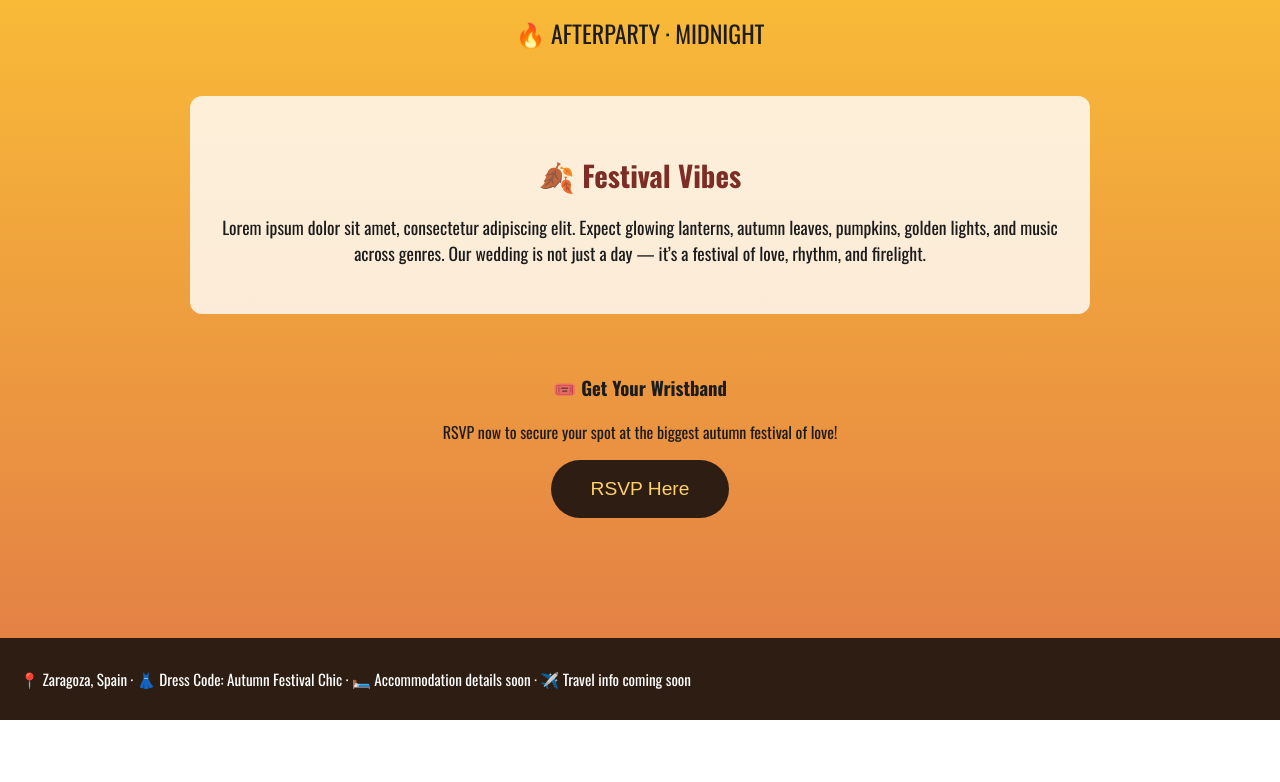
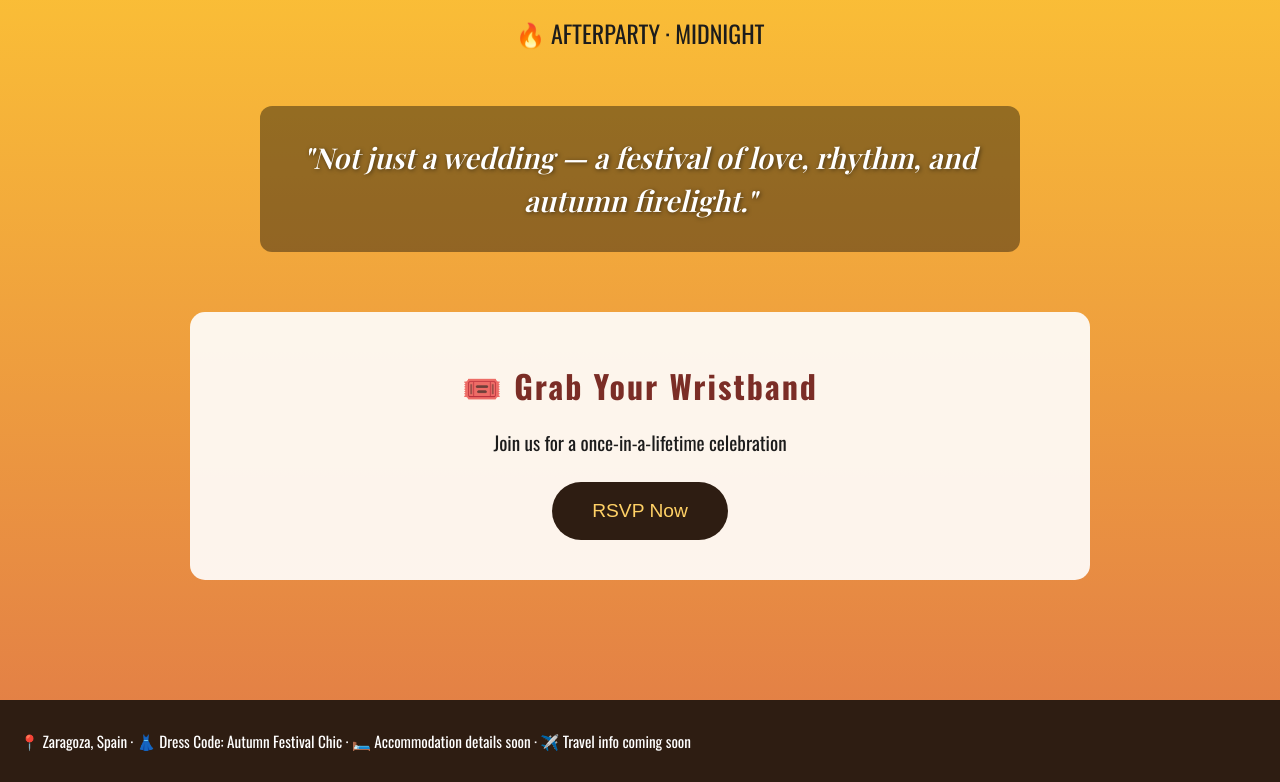
Before and after one commit to olegat/wedding-sites, a plain HTML site: page public/index.html in a window 1280 px wide. Shown: the part 1134-1916 px from the top of the page. Before the commit the page ends 1854 px from the top, so only its background shows below. Drawn offline with nearby package versions, Linux system fonts and the light colour scheme.

Commit message:
big-quote rsvp-block changes

```diff
--- a/public/index.html
+++ b/public/index.html
@@ -117,29 +117,40 @@
       color: #e63946;
     }
 
-    .highlight-block {
-      background: rgba(255,255,255,0.8);
+    .big-quote {
+      font-family: 'Playfair Display', serif;
+      font-size: 1.8em;
+      font-style: italic;
+      color: #fff;
+      background: rgba(0,0,0,0.4);
       padding: 30px;
+      margin: 50px auto;
       border-radius: 12px;
-      margin: 40px 0;
+      max-width: 700px;
+      line-height: 1.5;
+      text-shadow: 1px 1px 4px rgba(0,0,0,0.5);
     }
 
-    .highlight-block h3 {
-      font-size: 1.8em;
-      margin-bottom: 10px;
+    .rsvp-block {
+      background: rgba(255,255,255,0.9);
+      border-radius: 15px;
+      padding: 40px 20px;
+      margin-top: 60px;
+      text-align: center;
+    }
+
+    .rsvp-block h2 {
+      font-size: 2em;
+      margin-bottom: 15px;
       color: #7b2d26;
     }
 
-    .highlight-block p {
-      font-size: 1.1em;
-      line-height: 1.5;
+    .rsvp-block p {
+      font-size: 1.2em;
+      margin-bottom: 25px;
     }
 
-    .rsvp {
-      margin-top: 60px;
-    }
-
-    .rsvp button {
+    .rsvp-block button {
       padding: 18px 40px;
       font-size: 1.2em;
       background: #2e1d12;
@@ -147,6 +158,11 @@
       border: none;
       border-radius: 50px;
       cursor: pointer;
+      transition: background 0.3s;
+    }
+
+    .rsvp-block button:hover {
+      background: #3f2a1b;
     }
 
     footer {
@@ -231,15 +247,14 @@
       </div>
     </div>
 
-    <div class="highlight-block">
-      <h3>🍂 Festival Vibes</h3>
-      <p>Lorem ipsum dolor sit amet, consectetur adipiscing elit. Expect glowing lanterns, autumn leaves, pumpkins, golden lights, and music across genres. Our wedding is not just a day — it’s a festival of love, rhythm, and firelight.</p>
+    <div class="big-quote">
+      "Not just a wedding — a festival of love, rhythm, and autumn firelight."
     </div>
 
-    <div class="rsvp">
-      <h3>🎟️ Get Your Wristband</h3>
-      <p>RSVP now to secure your spot at the biggest autumn festival of love!</p>
-      <button>RSVP Here</button>
+    <div class="rsvp-block">
+      <h2>🎟️ Grab Your Wristband</h2>
+      <p>Join us for a once-in-a-lifetime celebration</p>
+      <button>RSVP Now</button>
     </div>
   </div>
 
```
